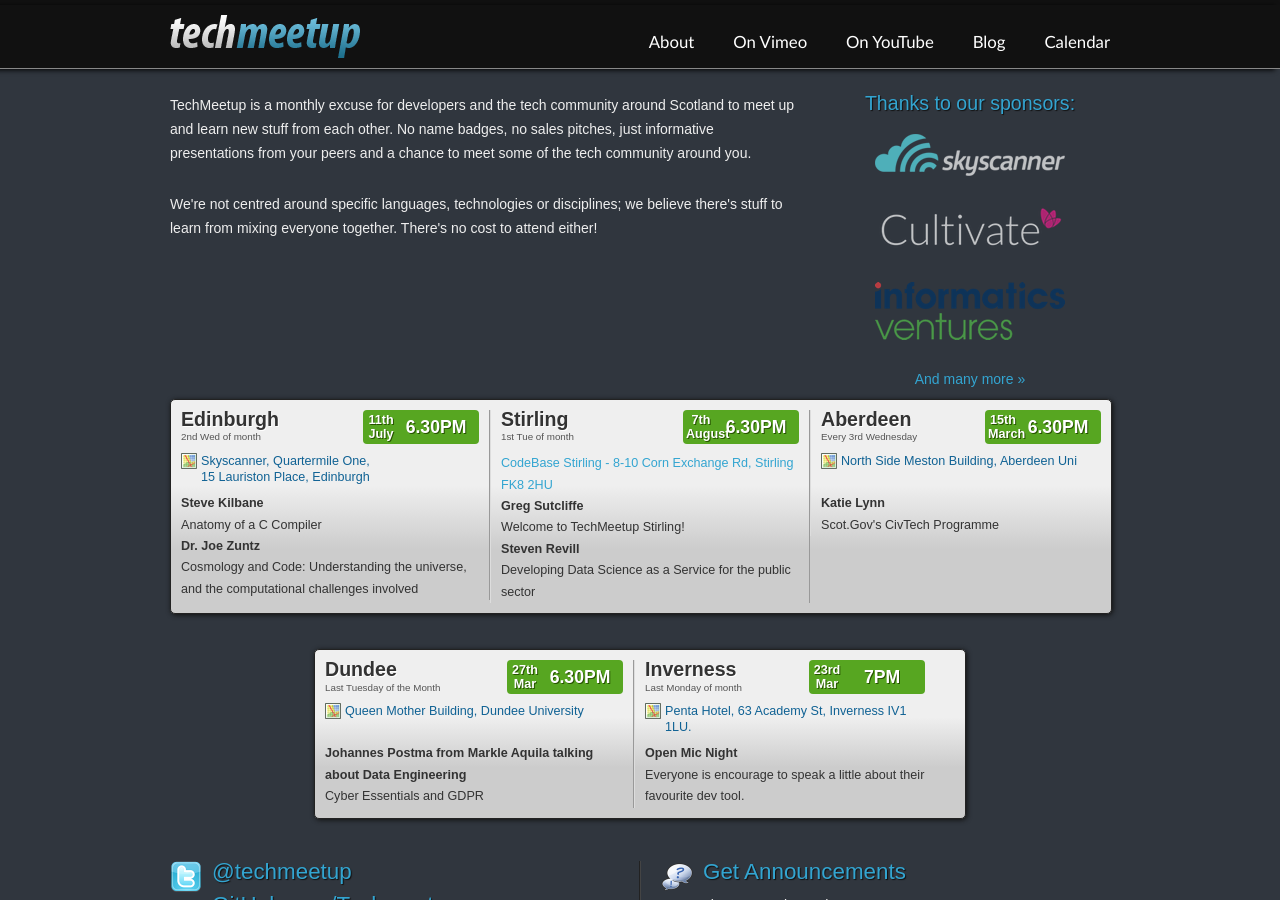
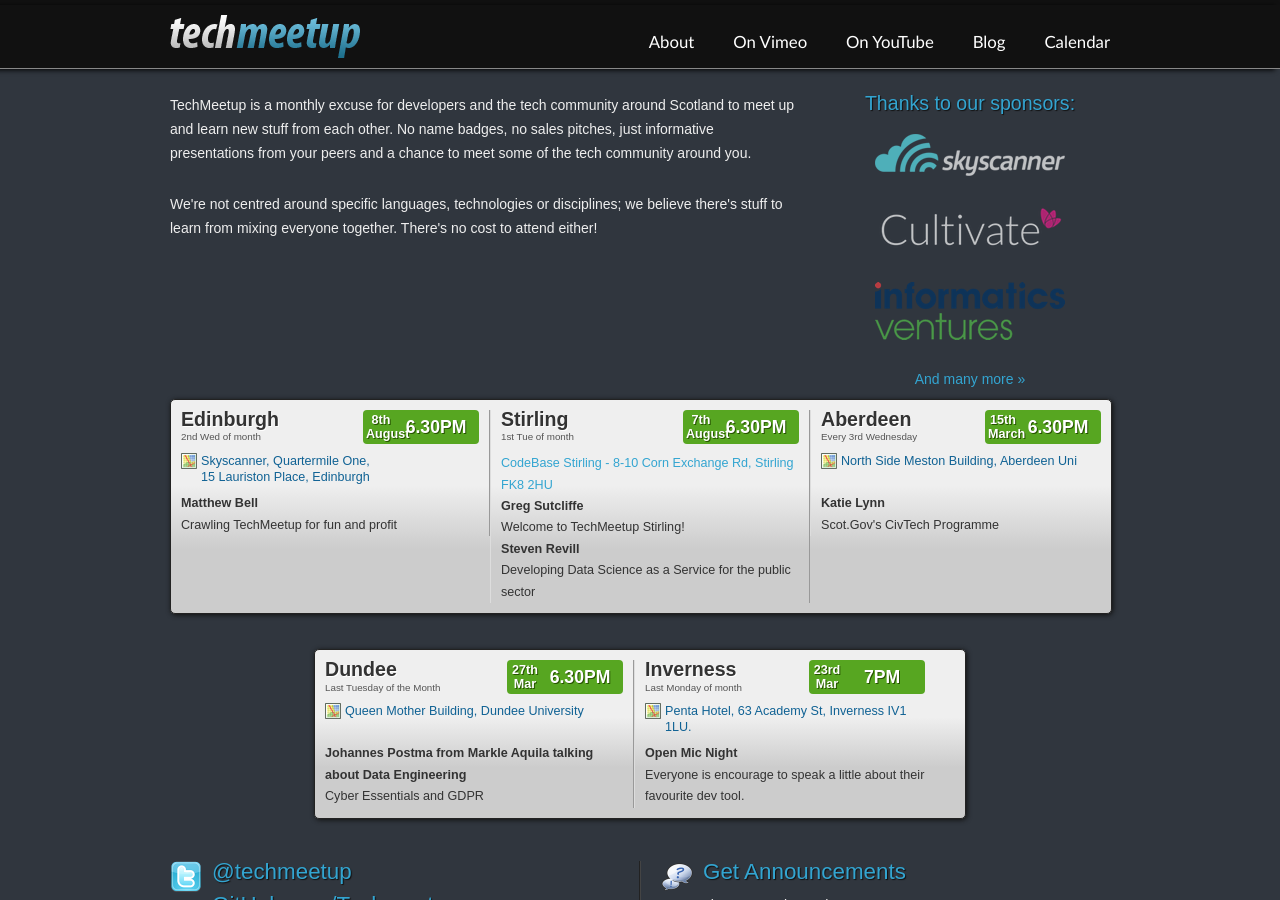
Before and after one commit to techmeetup/techmeetup.co.uk, a Jekyll site: the page built from index.html, in a window 1280 px wide and 900 px high. Built offline with Jekyll 4.4.1, drawn with Linux system fonts in a browser that asks for light colours.

Commit message:
Update Edinburgh Techmeetup August 2018 speaker

```diff
--- a/_data/index.json
+++ b/_data/index.json
@@ -2,16 +2,12 @@
   "edinburgh": {
     "speakers": [
       {
-        "name": "Steve Kilbane",
-        "talk": "Anatomy of a C Compiler"
-      },
-      {
-        "name": "Dr. Joe Zuntz",
-        "talk": "Cosmology and Code: Understanding the universe, and the computational challenges involved"
+        "name": "Matthew Bell",
+        "talk": "Crawling TechMeetup for fun and profit"
       }
     ],
-    "day": "11th",
-    "month": "July"
+    "day": "8th",
+    "month": "August"
   },
   "glasgow": {
     "speakers": [
```
